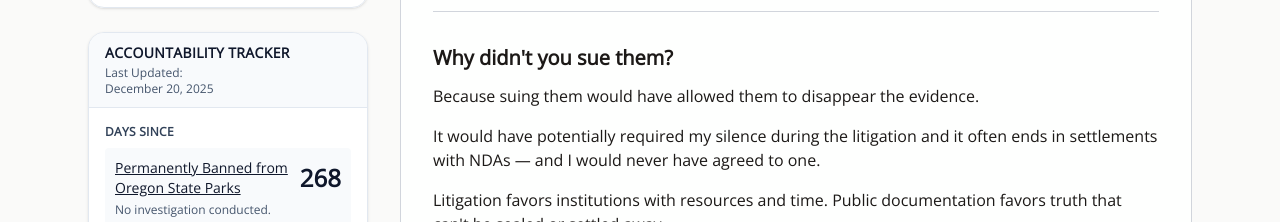
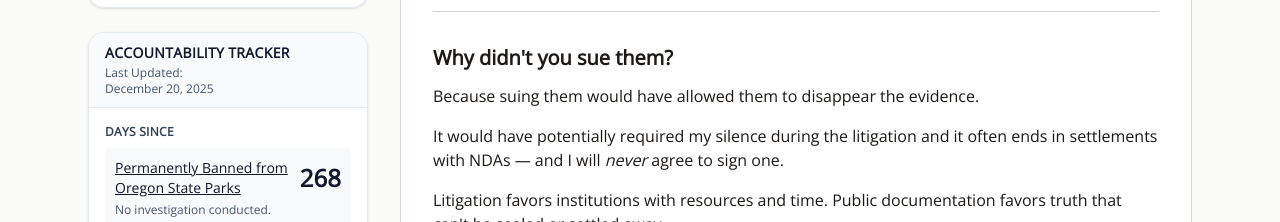
Before and after one commit to rswfire/rswfire.oprd, a Next.js app: page /faq in a window 1280 px wide. Shown: the part 840-1062 px from the top of the page. Built offline with nearby package versions, Linux system fonts and the light colour scheme.

Commit message:
Updated Faq.tsx

```diff
--- a/app/(archive)/faq/page.tsx
+++ b/app/(archive)/faq/page.tsx
@@ -44,7 +44,7 @@ export default function FAQPage() {
                     </h2>
                     <div className="space-y-4">
                         <div>Because suing them would have allowed them to disappear the evidence.</div>
-                        <div>It would have potentially required my silence during the litigation and it often ends in settlements with NDAs &mdash; and I would never have agreed to one.</div>
+                        <div>It would have potentially required my silence during the litigation and it often ends in settlements with NDAs &mdash; and I will <em>never</em> agree to sign one.</div>
                         <div>Litigation favors institutions with resources and time. Public documentation favors truth that can't be sealed or settled away.</div>
                         <div>This doesn't mean I won't. I'm tracking statutes of limitations. I'm considering every option. And I'm giving them every opportunity to prevent it.</div>
                     </div>
```
